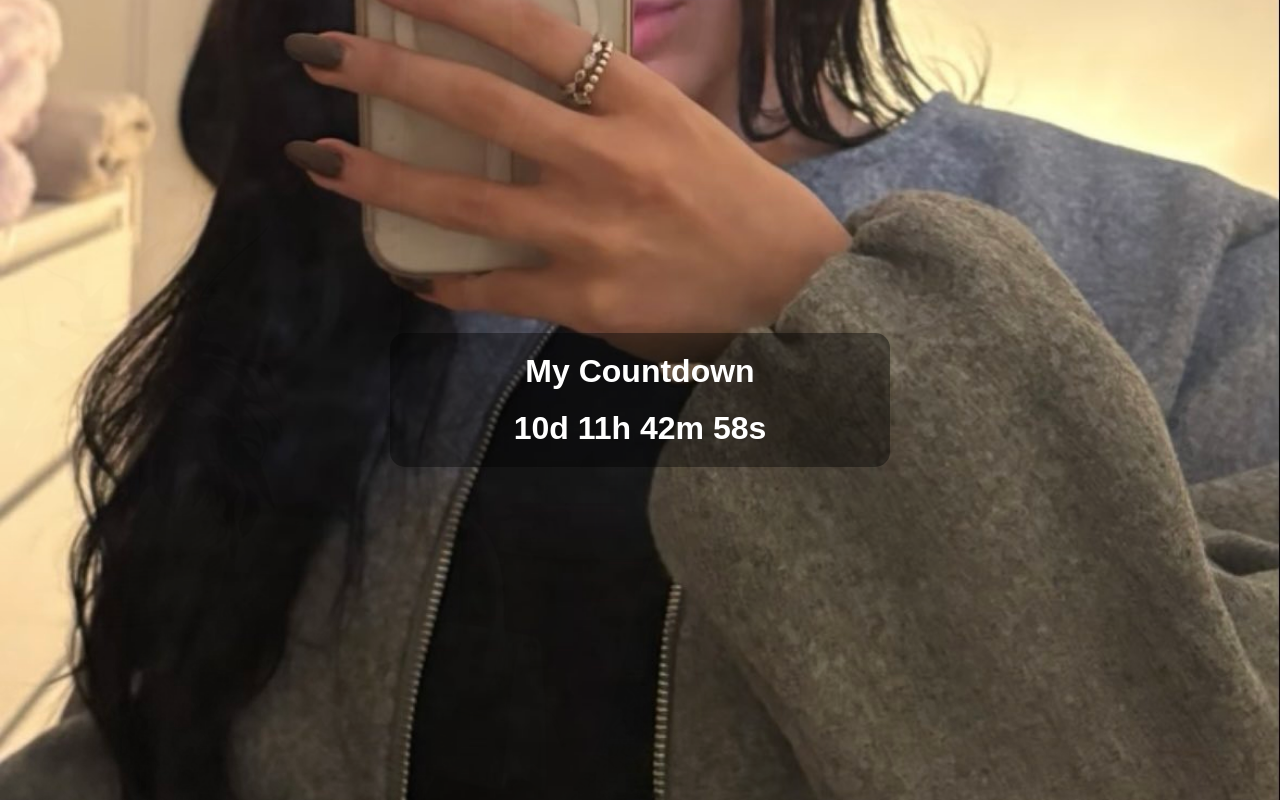
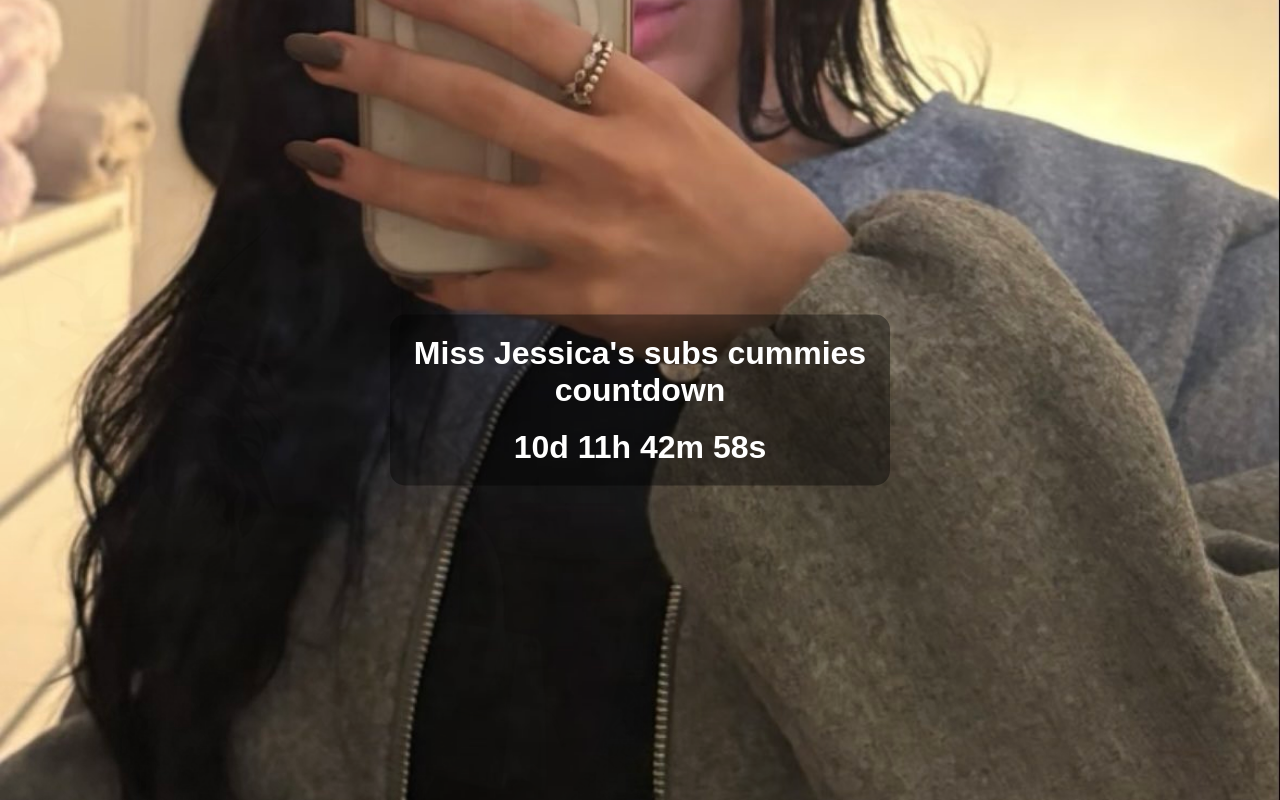
Before and after one commit to Tiny-Lealta/Cummies-Countdown-for-Miss-Jessica-s-subs, a plain HTML site: page index.html in a window 1280 px wide. Drawn offline with Linux system fonts and the light colour scheme.

Commit message:
Update index.html

```diff
--- a/index.html
+++ b/index.html
@@ -11,7 +11,7 @@
 <div class="slideshow"></div>
 
 <div class="overlay">
-  <h1>My Countdown</h1>
+  <h1>Miss Jessica's subs cummies countdown</h1>
   <div id="countdown">
     <span id="days">0</span>d
     <span id="hours">0</span>h
```
